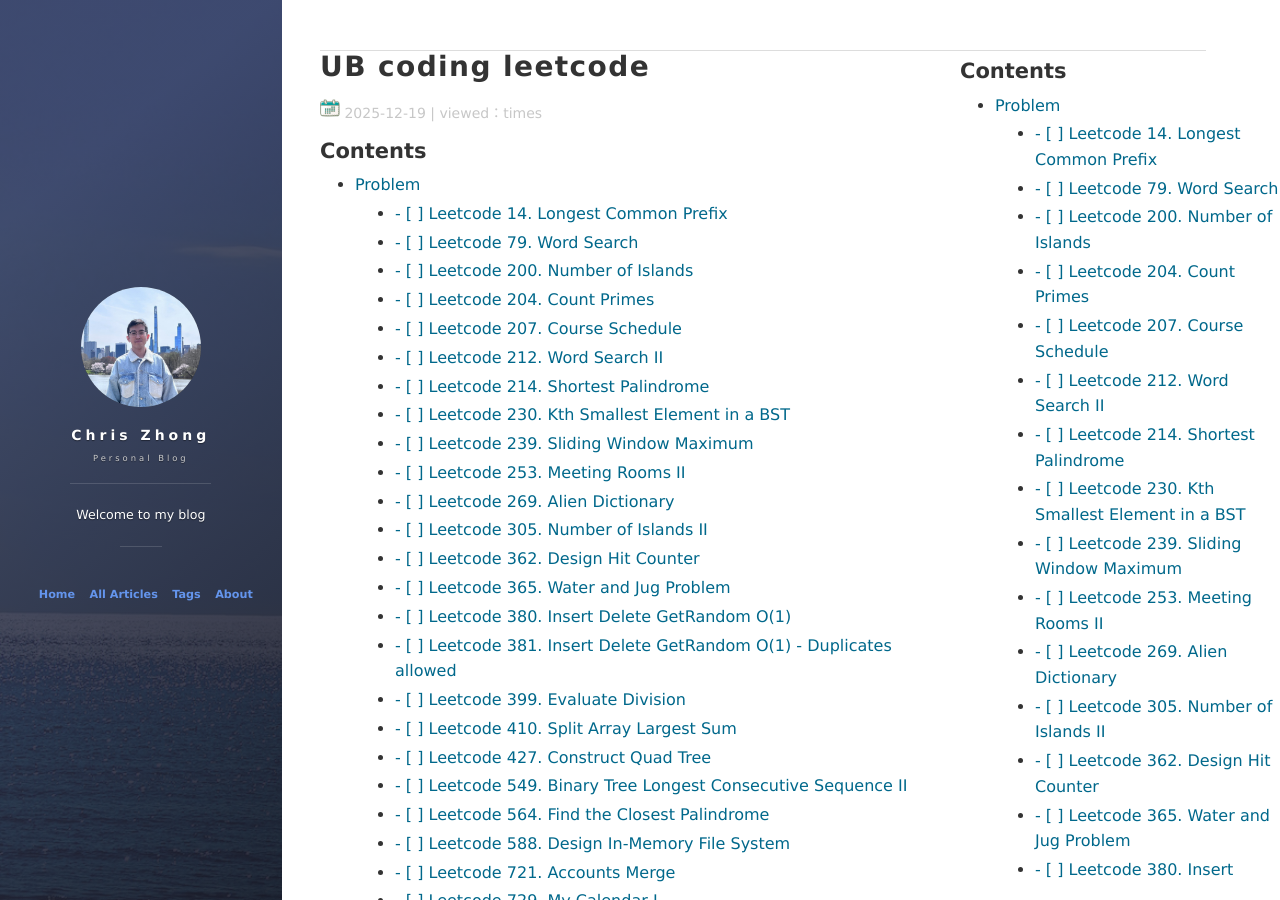
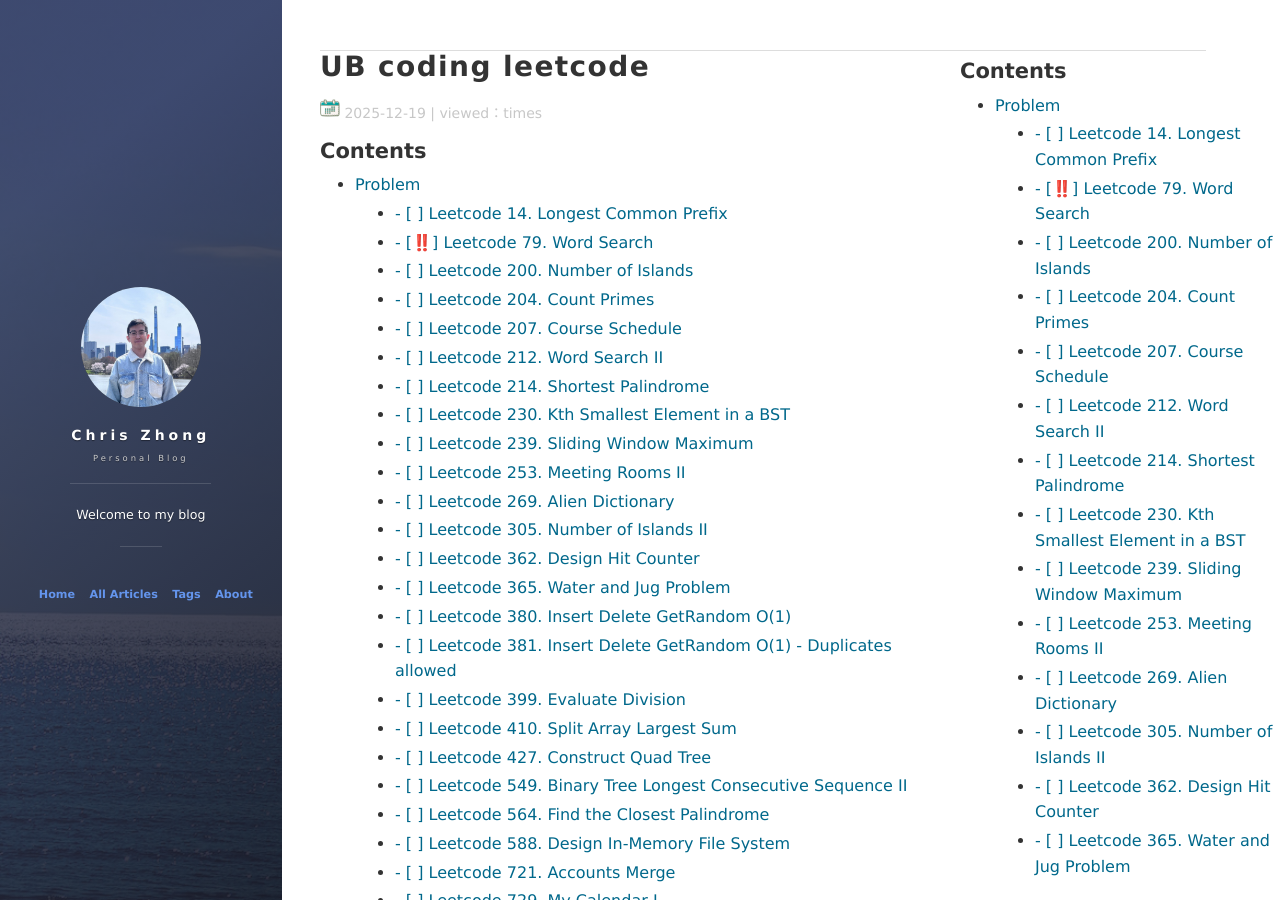
Before and after one commit to ChrisZZhong/chriszzhong.github.io, a Jekyll site: the page built from _posts/2025-12-19-ub-code-leetcode.md, in a window 1280 px wide and 900 px high. Built offline with Jekyll 4.4.1, drawn with Linux system fonts in a browser that asks for light colours; nearby versions of some CDN libraries; comment, search, counter and statistics services are not loaded.

Commit message:
Update 2025-12-19-ub-code-leetcode.md

```diff
--- a/_posts/2025-12-19-ub-code-leetcode.md
+++ b/_posts/2025-12-19-ub-code-leetcode.md
@@ -11,7 +11,7 @@
 
 ## - [ ] [Leetcode 14. Longest Common Prefix](https://leetcode.cn/problems/longest-common-prefix)
 
-## - [ ] [Leetcode 79. Word Search](https://leetcode.cn/problems/word-search)
+## - [‼️] [Leetcode 79. Word Search](https://leetcode.cn/problems/word-search)
 
 ## - [ ] [Leetcode 200. Number of Islands](https://leetcode.cn/problems/number-of-islands)
 
```
